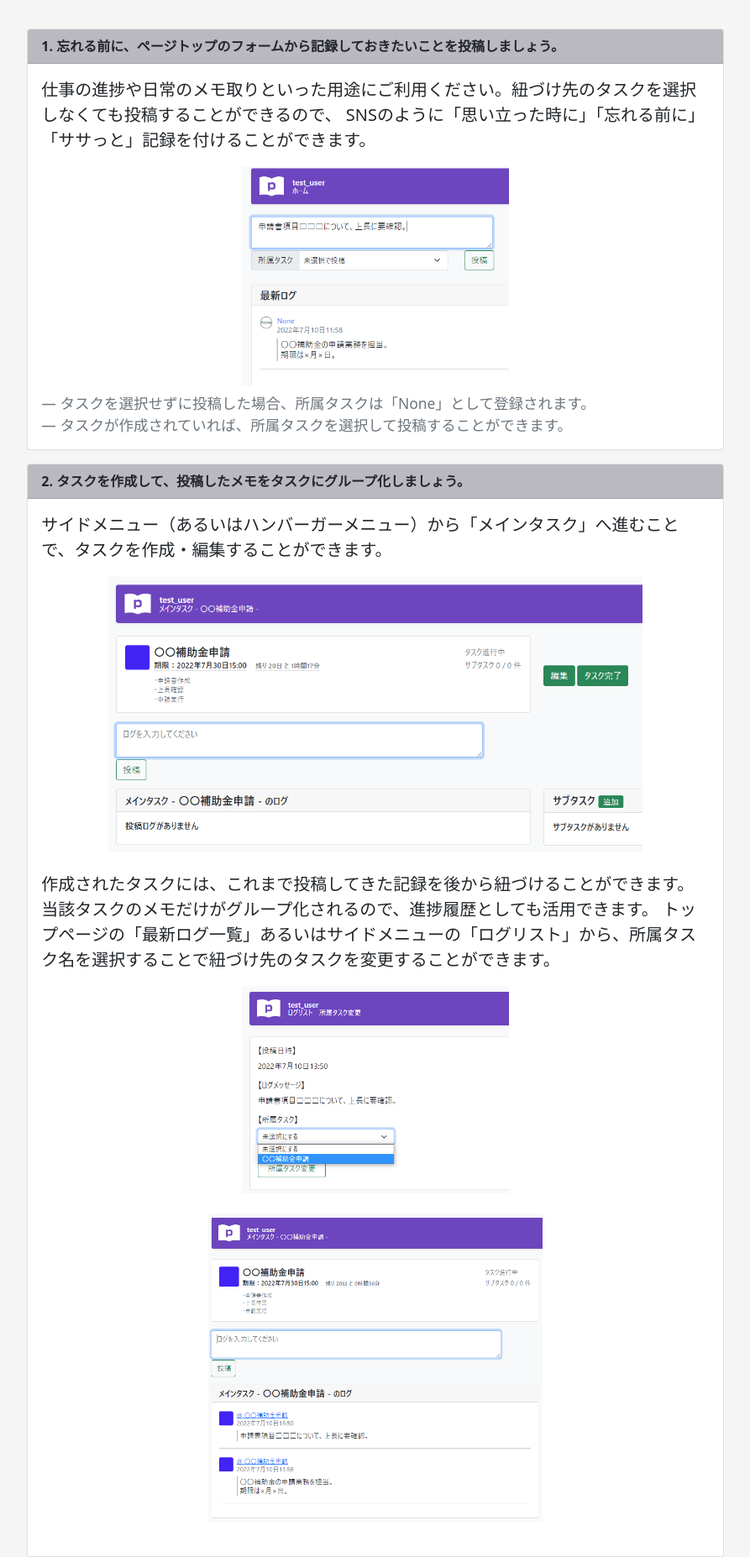
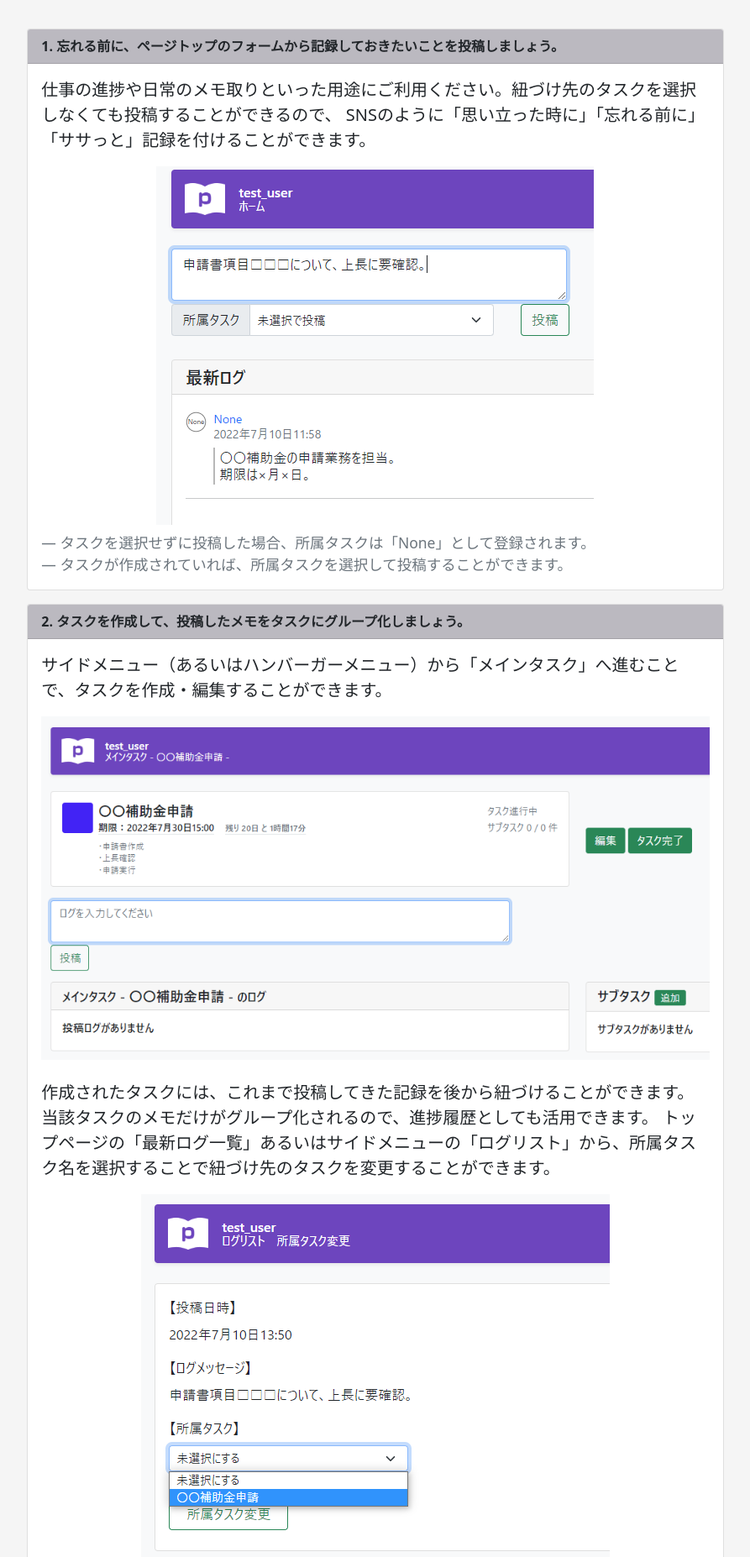
Before and after one commit to github-mizuki/pj_experiment2, a Django app: page /howtouse/ in a window 1280 px wide. Shown: the part 260-2114 px from the top of the page at 84% size, without its empty margins (193-1086 px from the left). Run offline with Django 4.2, Linux system fonts and the light colour scheme; some libraries are stand-ins or nearby versions.

Commit message:
modify howtouse imgsize

```diff
--- a/static/css/howtouse.css
+++ b/static/css/howtouse.css
@@ -13,3 +13,8 @@ body {
 .card-header {
   background-color: #bbb9c0;
 }
+
+img {
+  max-width: 100%;
+  height: auto;
+}
--- a/templates/accounts/howtouse.html
+++ b/templates/accounts/howtouse.html
@@ -116,7 +116,7 @@
                 SNSのように「思い立った時に」「忘れる前に」「ササっと」記録を付けることができます。
               </p>
               <div class="text-center">
-                <img class="mb-4" src="{% static 'img/pj-experiment_img1.png' %}" width="40%" height="40%">
+                <img class="mb-4 img-fluid" src="{% static 'img/pj-experiment_img1.png' %}">
               </div>
               <footer class="blockquote-footer">タスクを選択せずに投稿した場合、所属タスクは「None」として登録されます。</footer>
               <footer class="blockquote-footer">タスクが作成されていれば、所属タスクを選択して投稿することができます。</footer>
@@ -133,17 +133,17 @@
                 サイドメニュー（あるいはハンバーガーメニュー）から「メインタスク」へ進むことで、タスクを作成・編集することができます。
               </p>
               <div class="text-center">
-                <img class="mb-4" src="{% static 'img/pj-experiment_img2.png' %}" width="80%" height="80%">
+                <img class="mb-4 img-fluid" src="{% static 'img/pj-experiment_img2.png' %}">
               </div>
               <p>
                 作成されたタスクには、これまで投稿してきた記録を後から紐づけることができます。当該タスクのメモだけがグループ化されるので、進捗履歴としても活用できます。
                 トップページの「最新ログ一覧」あるいはサイドメニューの「ログリスト」から、所属タスク名を選択することで紐づけ先のタスクを変更することができます。
               </p>
               <div class="text-center">
-                <img class="mb-4" src="{% static 'img/pj-experiment_img3.png' %}" width="40%" height="40%">
+                <img class="mb-4 img-fluid" src="{% static 'img/pj-experiment_img3.png' %}">
               </div>
               <div class="text-center">
-                <img class="mb-4" src="{% static 'img/pj-experiment_img4.png' %}" width="50%" height="50%">
+                <img class="mb-4 img-fluid" src="{% static 'img/pj-experiment_img4.png' %}">
               </div>
             </blockquote>
           </div>
@@ -158,7 +158,7 @@
                 タスクには往々にして細かなタスクが発生することもあるでしょう。そんな時はサブタスクをご利用ください。サイドバーから「サブタスク」を選択、あるいはタスク詳細画面から作成・編集することができます。
               </p>
               <div class="text-center">
-                <img class="mb-4" src="{% static 'img/pj-experiment_img5.png' %}" width="40%" height="40%">
+                <img class="mb-4 img-fluid" src="{% static 'img/pj-experiment_img5.png' %}">
               </div>
             </blockquote>
           </div>
@@ -173,7 +173,7 @@
                 完了したメインタスクは詳細画面から「タスク完了」を行うことで、現行のタスクリストからアーカイブリストへと移動させることができます。定期的に発生する業務などはアーカイブから履歴を確認することで振り返りが容易くなります。
               </p>
               <div class="text-center">
-                <img class="mb-4" src="{% static 'img/pj-experiment_img6.png' %}" width="80%" height="80%">
+                <img class="mb-4 img-fluid" src="{% static 'img/pj-experiment_img6.png' %}">
               </div>
               <footer class="blockquote-footer">アーカイブ済みのタスクを再び現行のタスクリストに戻すこともできます。</footer>
             </blockquote>
```
